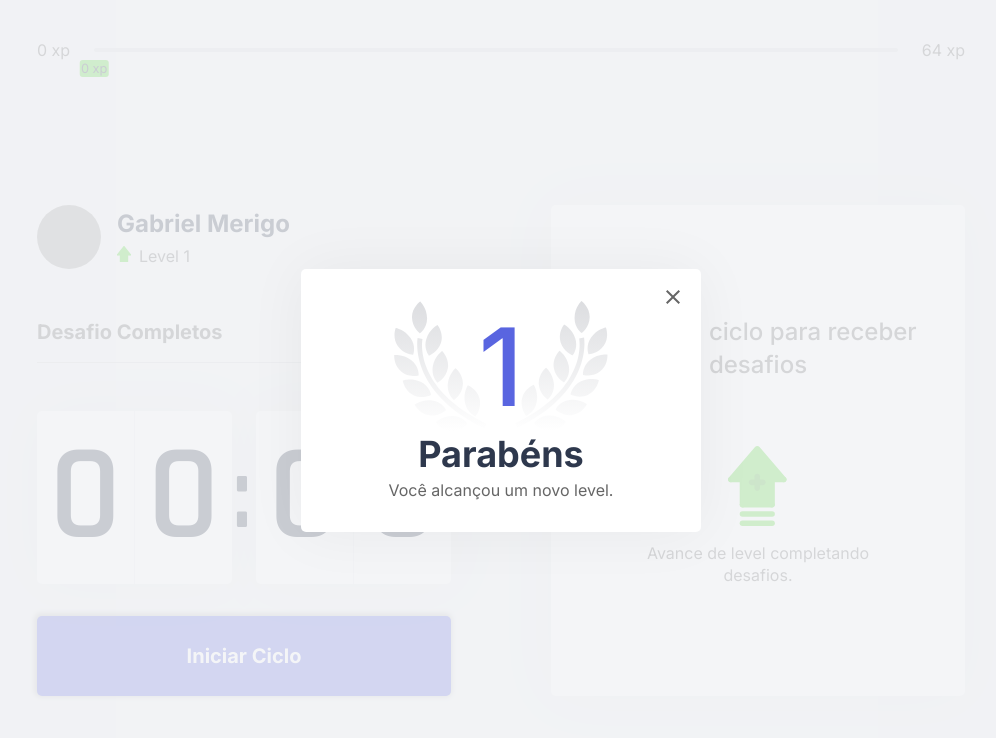
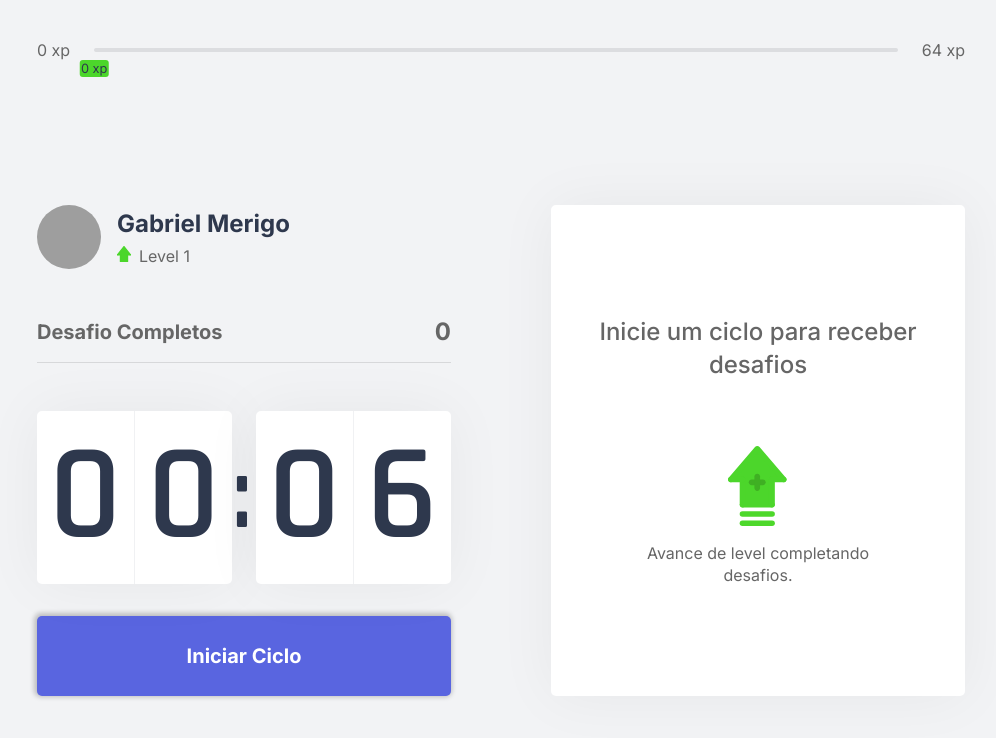
Before and after one commit to GabrielMerigo/NLW4-Move.it, a Next.js app: page / in a window 1280 px wide. Shown: the top 738 px of the page, without its empty margins (139-1135 px from the left). Built offline with nearby package versions, Linux system fonts and the light colour scheme; grey boxes are pictures that could not be loaded.

Commit message:
new adds

```diff
--- a/src/Components/LevelUpModal.tsx
+++ b/src/Components/LevelUpModal.tsx
@@ -3,7 +3,7 @@
 import styles from '../styles/components/LevelUpModal.module.css'
 
 export function LevelUpModal(){
-    const { level } = useContext(ChallangeContext)
+    const { level, closeLevelUpModal } = useContext(ChallangeContext)
 
     return(
         <div className={styles.overlay}>
@@ -13,7 +13,7 @@
                 <strong>Parabéns</strong>
                 <p>Você alcançou um novo level.</p>
 
-                <button type="button">
+                <button type="button" onClick={closeLevelUpModal}>
                     <img src="/icons/close.svg" alt="Fechar Modal"/>
                 </button>
             </div>
--- a/src/contexts/ChallangeContext.tsx
+++ b/src/contexts/ChallangeContext.tsx
@@ -19,6 +19,7 @@
     resetChallenge: () => void,
     levelUp: () => void,
     startNewChallange: () => void;
+    closeLevelUpModal: () => void;
 
 }
 
@@ -37,6 +38,7 @@
     const [challangesCompleted, setChallangesCompleted] = useState(rest.challangesCompleted ?? 0)
 
     const [activeChallenge, setActiveChallenge] =  useState(null)
+    const [isLevelModalOpen, setIsLevelModalOpen] = useState(false)
 
     const experienceToNextLevel = Math.pow((level + 1) * 4, 2)
 
@@ -53,6 +55,11 @@
 
     function levelUp(){
         setLevel(level + 1)
+        setIsLevelModalOpen(true)
+    }
+
+    function closeLevelUpModal(){
+        setIsLevelModalOpen(false)
     }
 
 
@@ -104,10 +111,11 @@
                 resetChallenge,
                 levelUp,
                 startNewChallange,
-                completeChallange
+                completeChallange,
+                closeLevelUpModal
                 }}>
             {children}
-            <LevelUpModal />
+            { isLevelModalOpen && <LevelUpModal />}
 
         </ChallangeContext.Provider>
     )
--- a/src/styles/components/LevelUpModal.module.css
+++ b/src/styles/components/LevelUpModal.module.css
@@ -24,7 +24,7 @@
 
 .container header{
     font-size: 6.75rem;
-    font-weight: 500;
+    font-weight: 600;
     color: var(--blue);
     background: url('/icons/levelUp.svg') no-repeat center;
     background-size: contain;
```
